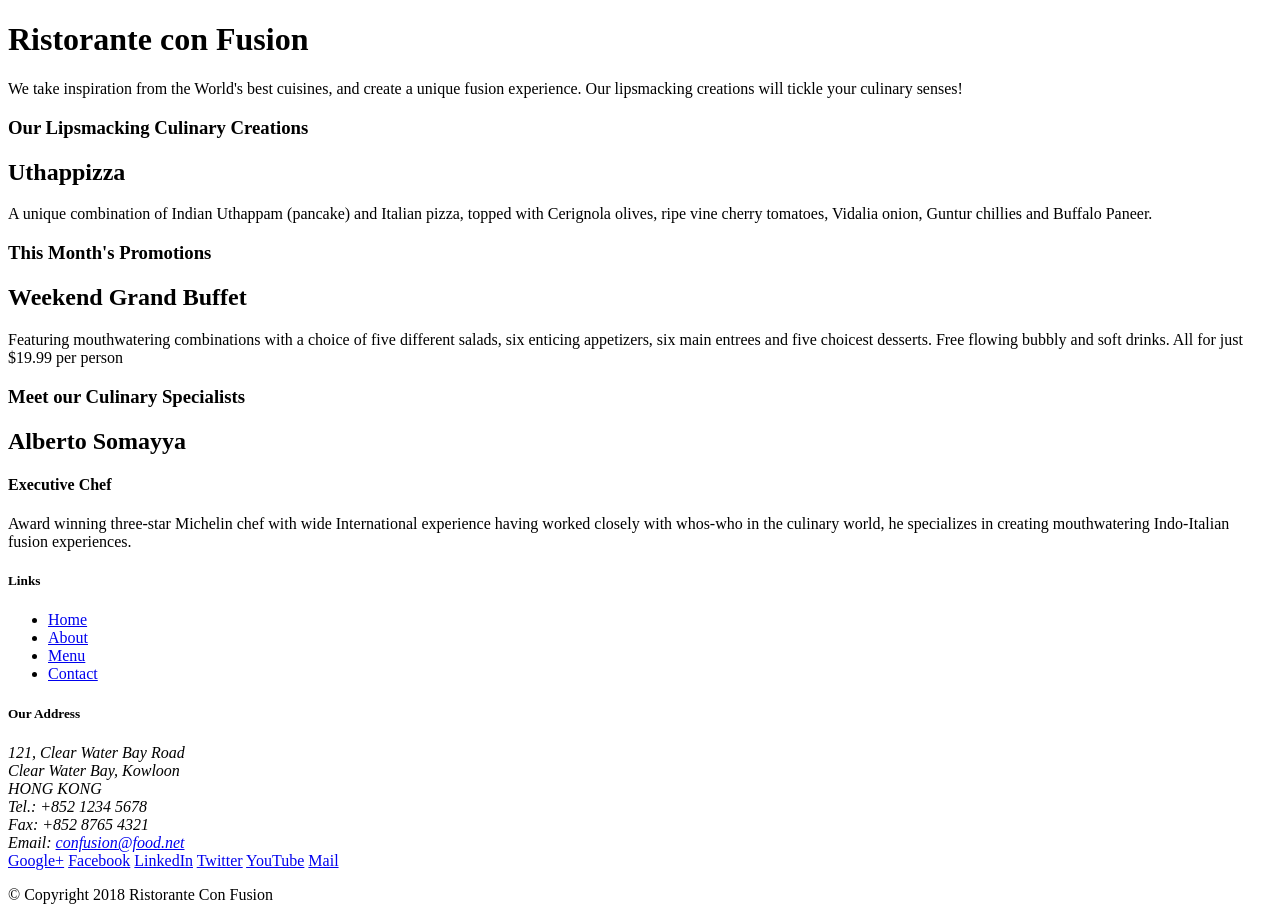
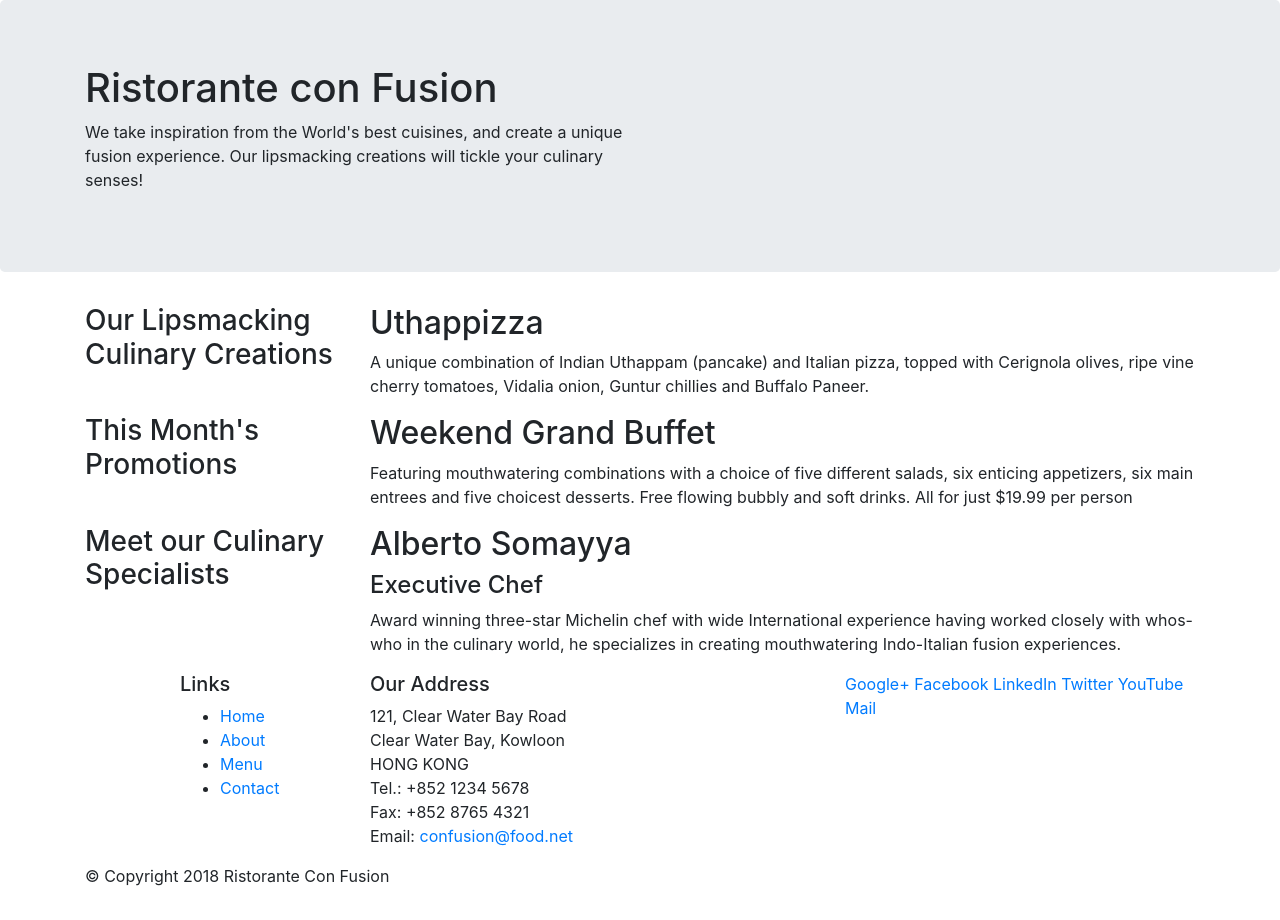
Before and after one commit to KawalPatel/node_x_bootstrap, a website: page index.html in a window 1280 px wide. Drawn offline with nearby package versions, Linux system fonts and the light colour scheme.

Commit message:
bootstrap grid

```diff
--- a/index.html
+++ b/index.html
@@ -2,51 +2,60 @@
 <html lang="en">
 
 <head>
+
+       <!-- Required meta tags always come first -->
+    <meta charset="utf-8">
+    <meta name="viewport" content="width=device-width, initial-scale=1, shrink-to-fit=no">
+    <meta http-equiv="x-ua-compatible" content="ie=edge">
+
+    <!-- Bootstrap CSS -->
+    <link rel="stylesheet" href="node_modules/bootstrap/dist/css/bootstrap.min.css">
+
     <title>Ristorante Con Fusion</title>
 </head>
 
 <body>
 
-    <header>
-        <div>
-            <div>
-                <div>
+    <header class="jumbotron">
+        <div class="container">
+            <div class="row">
+                <div class="col-12 col-sm-6">
                     <h1>Ristorante con Fusion</h1>
                     <p>We take inspiration from the World's best cuisines, and create a unique fusion experience. Our lipsmacking creations will tickle your culinary senses!</p>
                 </div>
-                <div>
+                <div class="col-12 col-sm">
                 </div>
             </div>
         </div>
     </header>
 
-    <div>
-        <div>
-            <div>
+    <div class="container">
+        <div class="row">
+            <div class="col-12 col-sm-4 col-md-3">
                 <h3>Our Lipsmacking Culinary Creations</h3>
             </div>
-            <div>
+            <div class="col col-sm col-md">
                 <h2>Uthappizza</h2>
                 <p>A unique combination of Indian Uthappam (pancake) and Italian pizza, topped with Cerignola olives, ripe vine cherry tomatoes, Vidalia onion, Guntur chillies and Buffalo Paneer.</p>
             </div>
         </div>
 
 
-        <div>
-            <div>
+        <div class="row">
+            <div class="col-12 col-sm-4 col-md-3">
                 <h3>This Month's Promotions</h3>
             </div>
-            <div>
+            <div class="col col-sm col-md">
                 <h2>Weekend Grand Buffet</h2>
                 <p>Featuring mouthwatering combinations with a choice of five different salads, six enticing appetizers, six main entrees and five choicest desserts. Free flowing bubbly and soft drinks. All for just $19.99 per person </p>
             </div>
         </div>
 
-        <div>
-            <div>
+        <div class="row">
+            <div class="col-12 col-sm-4 col-md-3">
                 <h3>Meet our Culinary Specialists</h3>
             </div>
-            <div>
+            <div class="col col-sm col-md">
                 <h2>Alberto Somayya</h2>
                 <h4>Executive Chef</h4>
                 <p>Award winning three-star Michelin chef with wide International experience having worked closely with whos-who in the culinary world, he specializes in creating mouthwatering Indo-Italian fusion experiences. </p>
@@ -55,9 +64,9 @@
     </div>
 
     <footer>
-        <div>
-            <div>
-                <div>
+        <div class="container">
+            <div class="row">
+                <div class="col-4 offset-1 col-sm-2">
                     <h5>Links</h5>
                     <ul>
                         <li><a href="#">Home</a></li>
@@ -66,7 +75,7 @@
                         <li><a href="#">Contact</a></li>
                     </ul>
                 </div>
-                <div>
+                <div class="col-7 col-sm-5">
                     <h5>Our Address</h5>
                     <address>
 		              121, Clear Water Bay Road<br>
@@ -77,7 +86,7 @@
 		              Email: <a href="mailto:confusion@food.net">confusion@food.net</a>
 		           </address>
                 </div>
-                <div>
+                <div class="col-12 col-sm-4">
                     <div>
                         <a href="http://google.com/+">Google+</a>
                         <a href="http://www.facebook.com/profile.php?id=">Facebook</a>
@@ -88,14 +97,20 @@
                     </div>
                 </div>
            </div>
-           <div>
-                <div>
+           <div class="row">
+                <div class="col-auto">
                     <p>© Copyright 2018 Ristorante Con Fusion</p>
                 </div>
            </div>
         </div>
     </footer>
 
+
+        <!-- jQuery first, then Popper.js, then Bootstrap JS. -->
+    <script src="node_modules/jquery/dist/jquery.slim.min.js"></script>
+    <script src="node_modules/popper.js/dist/umd/popper.min.js"></script>
+    <script src="node_modules/bootstrap/dist/js/bootstrap.min.js"></script>
+
 </body>
 
 </html>
```
